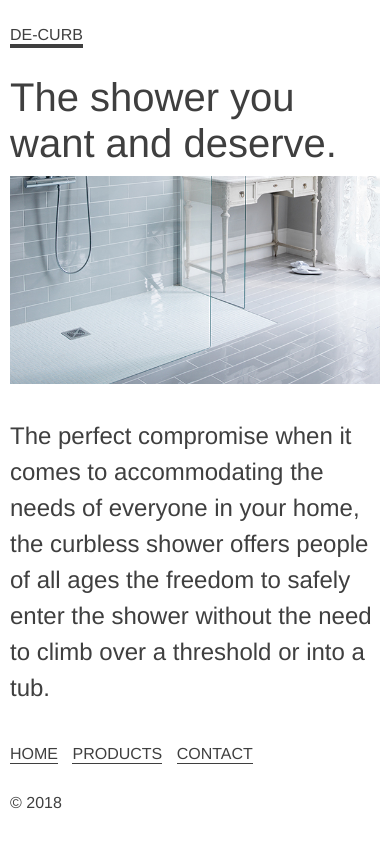
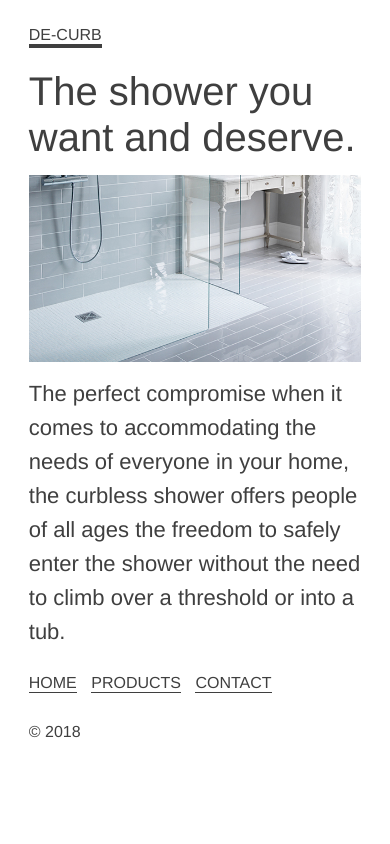
Before and after one commit to franspin/franspin.github.io, a plain HTML site: page unit_10/decurb-email.html in a window 390 px wide. Drawn offline with Linux system fonts and the light colour scheme.

Commit message:
email change

```diff
--- a/unit_10/decurb-email.html
+++ b/unit_10/decurb-email.html
@@ -9,19 +9,23 @@
 	<title>De-Curb | Curbless Showers for All</title>
 
 	<style type="text/css">
+
         @media only screen and (max-width:480px) {
+
         	.mainTable {
-        		width:100% !important;
+        		width:95% !important;
         	}
 
     		#intro {
         		font-size: 40px !important;
         		line-height: 46px !important;
+
         	}
 
 			#LargeText {
-        		font-size: 24px !important;
-        		line-height: 36px !important;
+        		font-size: 22px !important;
+        		line-height: 34px !important;
+
         	}
 
         }
@@ -31,18 +35,18 @@
 
 <body style="margin: 0;padding: 0">
 
-	<table border="0" cellpadding="5" cellspacing="0" width="100%" align="center" class="mainTable">
+	<table border="0" cellpadding="5" cellspacing="0" width="90%" align="center" class="mainTable">
 		<tr>
 			<td align="center">
 		<table border="0" cellpadding="5" cellspacing="0" width="600" align="center" class="mainTable" style="font-family: Helvetica, Arial, sans-serif; font-size: 16px;" >
 			<tr>
 				<td>
-					<p style="padding: 3; color: black; text-transform: uppercase; color: #3F3F3F; border-bottom: 4px solid #3F3F3F; display: inline-block;">De-Curb</p>
+					<p style="padding: 3; color: black; text-transform: uppercase; color: #3F3F3F; border-bottom: 4px solid #3F3F3F; display: inline-block; margin-bottom: 5px">De-Curb</p>
 				</td>
 			</tr>
 			<tr>
-				<td style="font-family: Helvetica, Arial, sans-serif; font-size: 36px; line-height: 46px; color: #3F3F3F;" id="intro">
-				The shower you want and deserve.
+				<td>
+				<h1 style="font-family: Helvetica, Arial, sans-serif; font-size: 36px; line-height: 46px; color: #3F3F3F; font-weight: 400; margin-top: 5px; margin-bottom: 5px" id="intro">The shower you want and deserve.</h1>
 				</td>
 			</tr>
 			<tr>
@@ -51,7 +55,7 @@
 			</tr>
 			<tr style="font-size: 20px; line-height: 30px; color: #3F3F3F;">
 				<td>
-					<p id="LargeText">The perfect compromise when it comes to accommodating the needs of everyone in your home, the curbless shower offers people of all ages the freedom to safely enter the shower without the need to climb over a threshold or into a tub.</p>
+					<p id="LargeText" style="margin-top: 5px; margin-bottom: 10px;">The perfect compromise when it comes to accommodating the needs of everyone in your home, the curbless shower offers people of all ages the freedom to safely enter the shower without the need to climb over a threshold or into a tub.</p>
 				</td>
 			</tr>
 			<tr>
```
